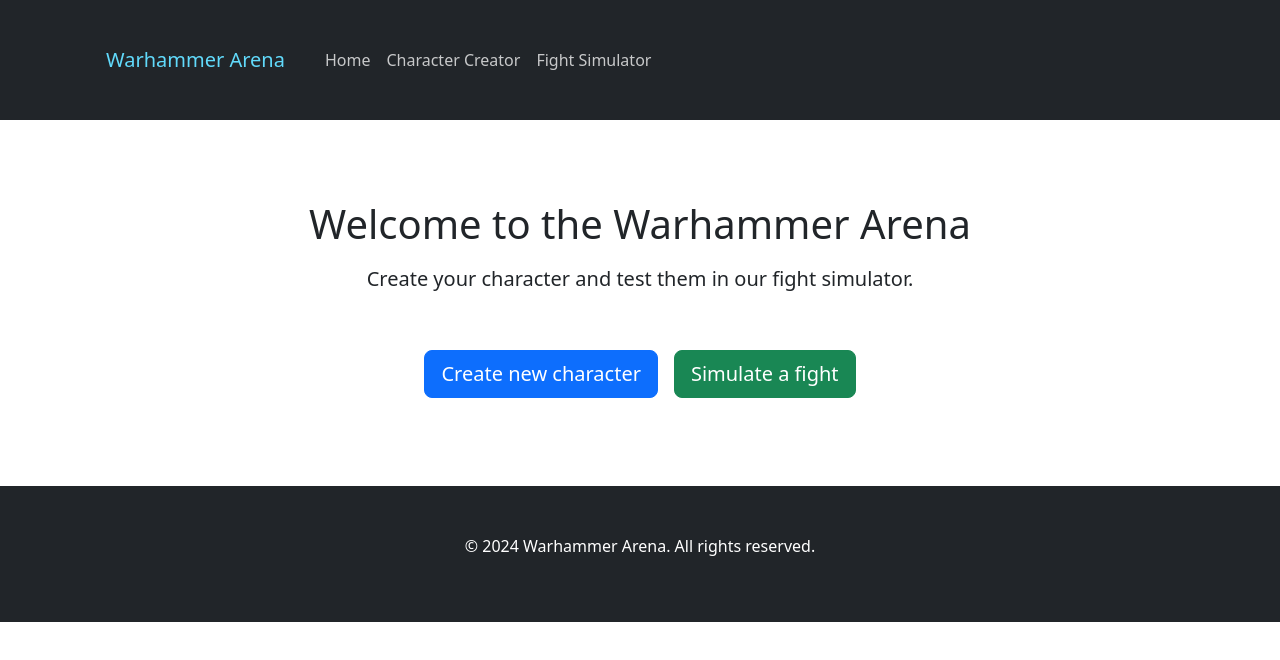
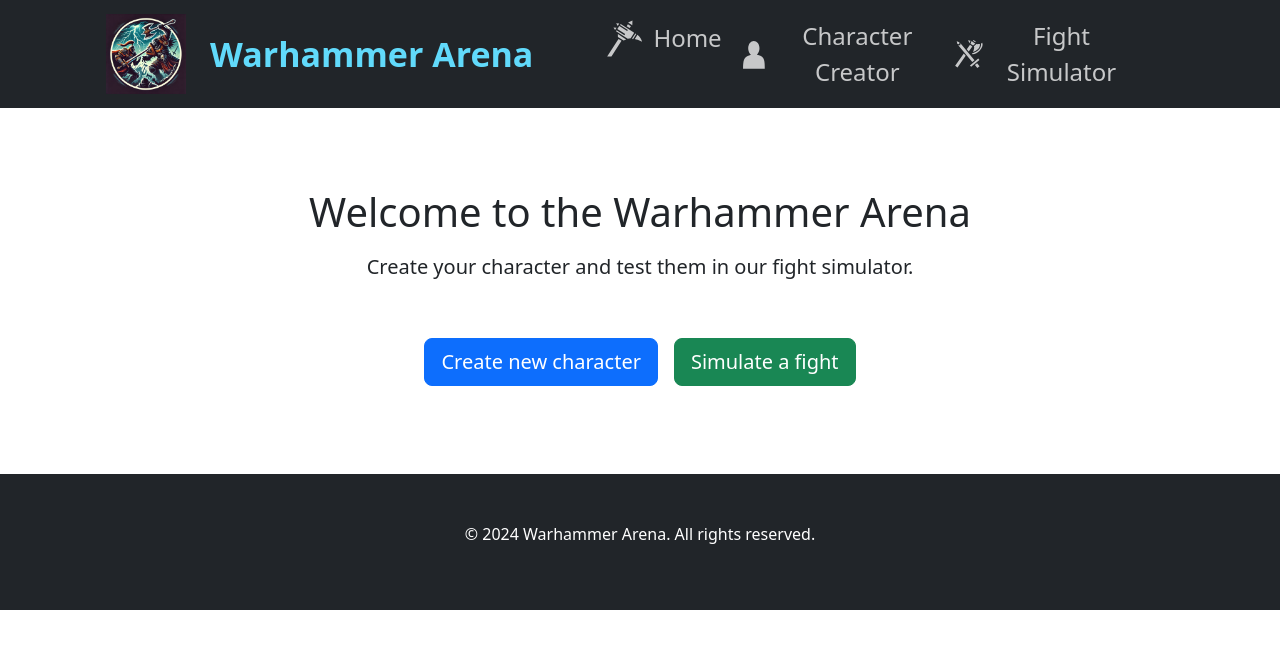
Before and after one commit to m-strzelec/warhammer-arena, a React (Create React App) app in the folder frontend/: page / in a window 1280 px wide. Shown: the top 660 px of the page. Built offline with nearby package versions, Linux system fonts and the light colour scheme; no server answers.

Commit message:
Add icons to navbar

```diff
--- a/frontend/package.json
+++ b/frontend/package.json
@@ -12,6 +12,7 @@
     "react": "^18.3.1",
     "react-bootstrap": "^2.10.4",
     "react-dom": "^18.3.1",
+    "react-icons": "^5.2.1",
     "react-router-dom": "^6.24.0",
     "react-scripts": "5.0.1",
     "web-vitals": "^2.1.4"
--- a/frontend/src/components/AppFooter.js
+++ b/frontend/src/components/AppFooter.js
@@ -1,4 +1,5 @@
 import { Container, Row, Col } from 'react-bootstrap';
+import '../styles/AppFooter.css';
 
 const AppFooter = () => {
     return (
--- a/frontend/src/components/AppNavbar.js
+++ b/frontend/src/components/AppNavbar.js
@@ -1,27 +1,41 @@
 import { Navbar, Nav, Container } from 'react-bootstrap';
 import { NavLink } from 'react-router-dom';
-
+import { GiAxeSword, GiCharacter, GiWarhammer } from "react-icons/gi";
+import wharena from '../assets/wharena.webp';
+import '../styles/AppNavbar.css';
 
 const AppNavbar = () => {
   return (
     <Navbar bg="dark" variant="dark" expand="lg" className="navbar" sticky='top'>
-      <Container>
-        <Navbar.Brand to="/" as={NavLink} className="ms-4">Warhammer Arena</Navbar.Brand>
+      <Container fluid="md">
+        <Navbar.Brand to="/" as={NavLink} className="ms-4 d-flex align-items-center">
+          <img
+            src={wharena}
+            width="80"
+            height="80"
+            className="d-inline-block"
+            alt="site logo knight fighting spawn of chaos"
+          />
+          <span className="ms-4">Warhammer Arena</span>
+        </Navbar.Brand>
         <Navbar.Toggle aria-controls="basic-navbar-nav" />
         <Navbar.Collapse id="basic-navbar-nav">
-          <Nav className="mx-3 container-fluid">
+          <Nav className="mx-5 container-fluid">
             <Nav.Link to="/" as={NavLink}>
               <div className="d-flex align-items-center">
+                <GiWarhammer className="d-inline-block me-2" style={{ width: '40px', height: '40px' }} />
                 <span>Home</span>
               </div>
             </Nav.Link>
             <Nav.Link to="/creator" as={NavLink}>
               <div className="d-flex align-items-center">
+                <GiCharacter className="d-inline-block me-2" style={{ width: '40px', height: '40px' }} />
                 <span>Character Creator</span>
               </div>
             </Nav.Link>
             <Nav.Link to="/fight" as={NavLink}>
               <div className="d-flex align-items-center">
+                <GiAxeSword className="d-inline-block me-2" style={{ width: '40px', height: '40px' }} />
                 <span>Fight Simulator</span>
               </div>
             </Nav.Link>
--- a/frontend/src/components/CharacterCreator.js
+++ b/frontend/src/components/CharacterCreator.js
@@ -142,7 +142,7 @@ const CharacterCreator = () => {
             <Row>
               {Object.keys(character.secondaryStats).map((stat) => (
                 <Col md={3} key={stat} className="mb-3">
-                  <Form.Group>
+                  <Form.Group id={stat}>
                     <Form.Label>{stat}</Form.Label>
                     <Form.Control
                       type="number"
@@ -158,7 +158,7 @@ const CharacterCreator = () => {
             <h3>Armor</h3>
             <Row>
               {Object.keys(character.armor).map((location) => (
-                <Form.Group as={Col} md="12" controlId="formGridArmor" className="d-flex align-items-center my-3">
+                <Form.Group as={Col} md="12" key={location} controlId={location} className="d-flex align-items-center my-3">
                   <Col md={2}>
                     <Form.Label className="me-2 mb-0">{location}:</Form.Label>
                   </Col>
--- a/frontend/src/styles/App.css
+++ b/frontend/src/styles/App.css
@@ -1,32 +1,5 @@
 .App {
   text-align: center;
-}
-
-.App-header {
-  background-color: #282c34;
-  display: flex;
-  flex-direction: column;
-  align-items: center;
-  justify-content: center;
-  font-size: calc(10px + 2vmin);
-  color: white;
-  padding: 20px;
-}
-
-.App-link {
-  color: #61dafb;
-}
-
-.navbar-dark .navbar-brand {
-  color: #61dafb;
-}
-
-.navbar-dark .navbar-nav .nav-link {
-  color: rgba(255, 255, 255, 0.75);
-}
-
-.navbar-dark .navbar-nav .nav-link:hover {
-  color: #ffffff;
 }
 
 .container {
@@ -47,9 +20,3 @@ p.lead {
 button {
   margin: 0.5rem;
 }
-
-footer {
-  background-color: #282c34;
-  color: white;
-  padding: 1rem 0;
-}
--- /dev/null
+++ b/frontend/src/styles/AppFooter.css
@@ -0,0 +1,5 @@
+footer {
+    background-color: #282c34;
+    color: white;
+    padding: 1rem 0;
+}
--- /dev/null
+++ b/frontend/src/styles/AppNavbar.css
@@ -0,0 +1,18 @@
+.navbar-dark .navbar-brand {
+    color: #61dafb;
+    font-size: 34px;
+    font-weight: bold;
+}
+
+.navbar-dark .navbar-nav .nav-link {
+    color: rgba(255, 255, 255, 0.75);
+}
+
+.navbar-dark .navbar-nav .nav-link:hover {
+    color: #ffffff;
+}
+
+.nav-link {
+    padding: 10px 15px;
+    font-size: 24px;
+}
```
Also changed, not shown: frontend/src/assets/wharena.webp (added), 1 other file (tests, documents, lock files or other folders).
